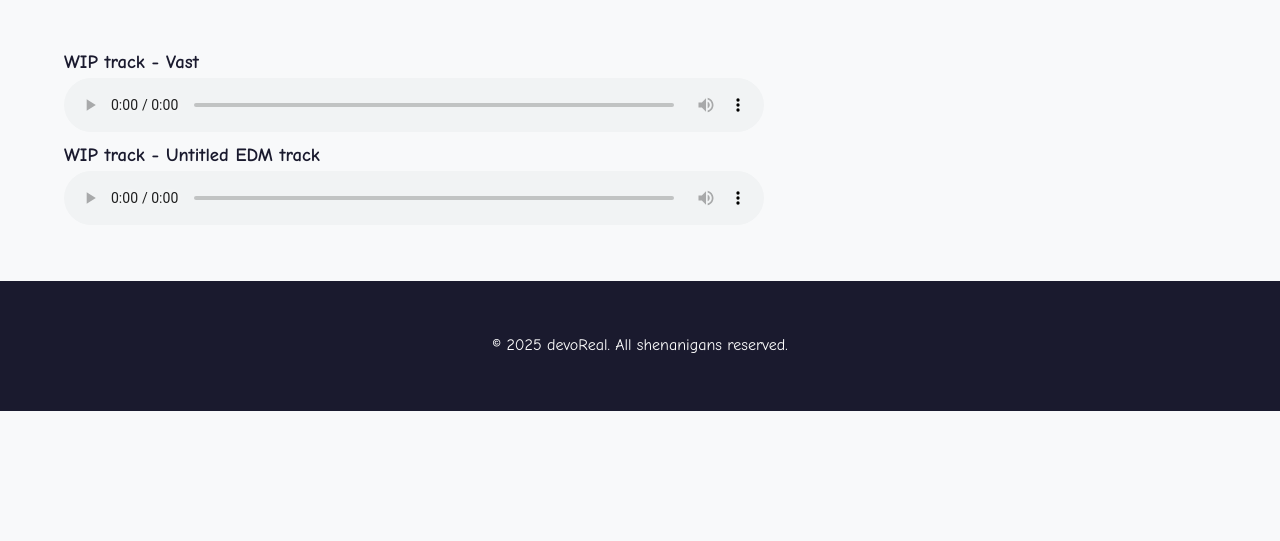
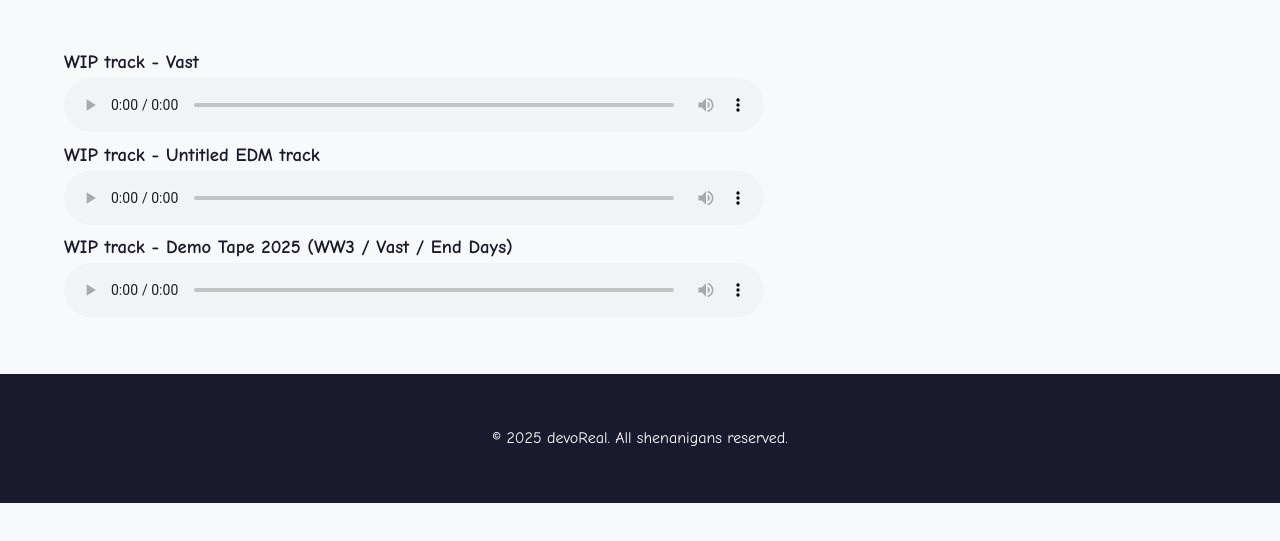
Before and after one commit to devo-real/portfolio-website, a plain HTML site: page music.html in a window 1280 px wide. Shown: the part 227-768 px from the top of the page. Drawn offline with Linux system fonts and the light colour scheme.

Commit message:
Add files via upload

```diff
--- a/music.html
+++ b/music.html
@@ -46,6 +46,13 @@
           <source src="audio/electric muzak.mp3" type="audio/mpeg"/>
         </audio>
       </div>
+
+      <div class="music-item">
+        <h3>WIP track - Demo Tape 2025 (WW3 / Vast / End Days)</h3>
+        <audio controls preload="metadata">
+          <source src="audio/Demo Tape 2025.mp3" type="audio/mpeg"/>
+        </audio>
+      </div>
     </div>
   </main>
 
```
Also changed, not shown: index.html (line endings or trailing spaces), 1 other file.
